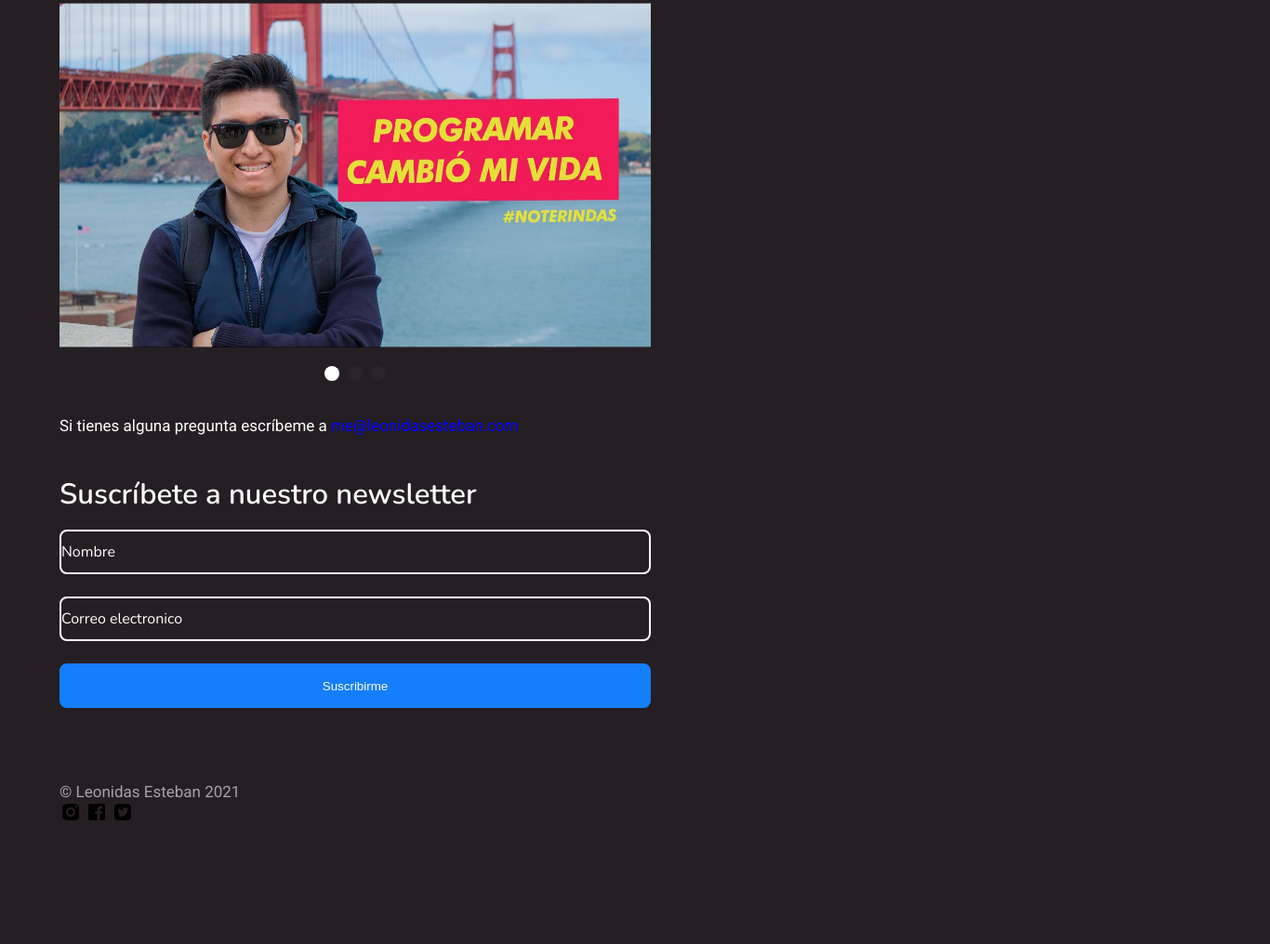
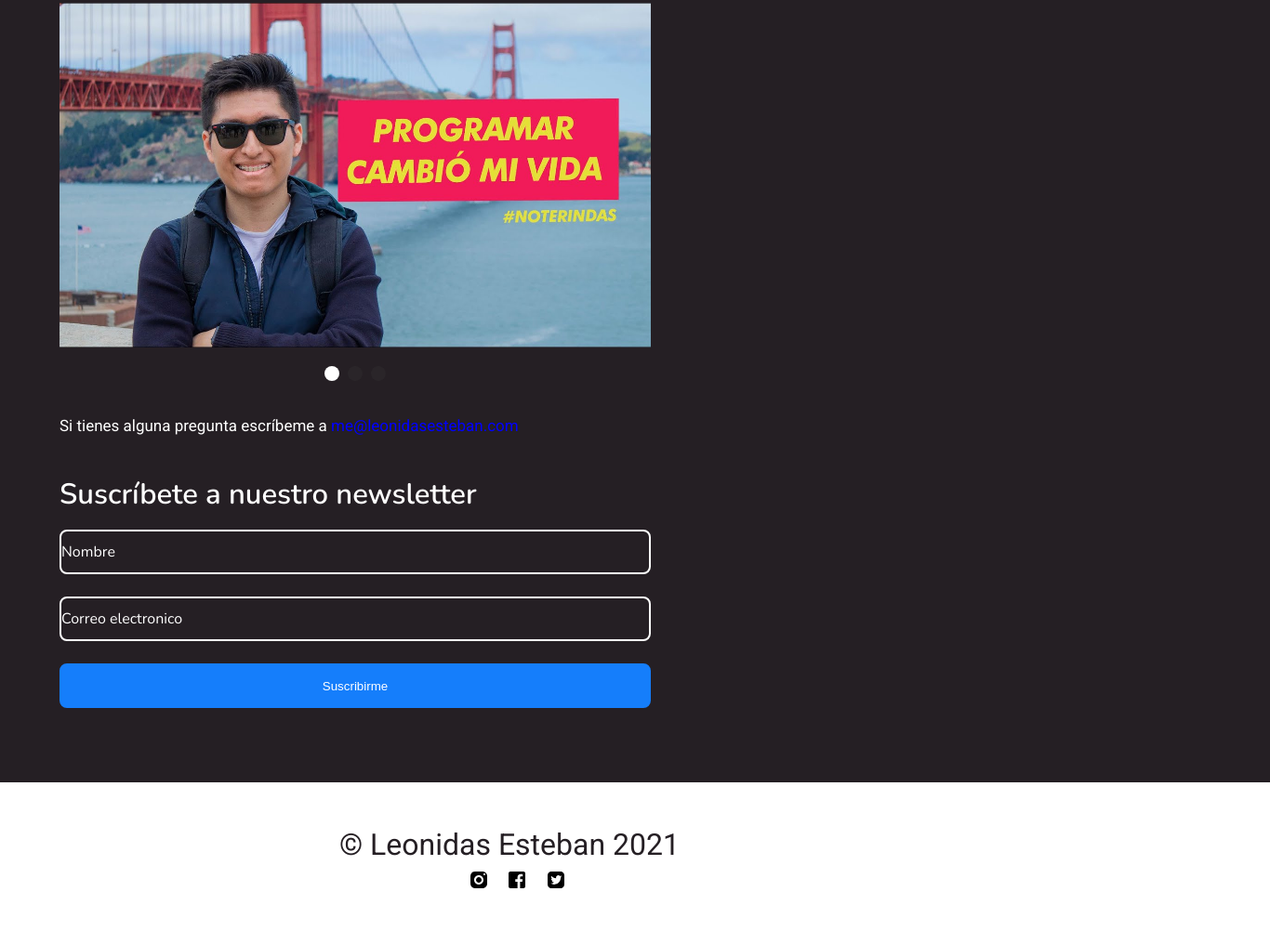
Before and after one commit to Romulo-Tolemaico/pagina-practica, a plain HTML site: page index.html in a window 1280 px wide. Shown: the part 5297-6313 px from the top of the page at 93% size, 1366 px wide, since content can reach past the window. Before the commit the page ends 6187 px from the top, so only its background shows below. Drawn offline with nearby package versions, Linux system fonts and the light colour scheme.

Commit message:
actualizando footer

```diff
--- a/css/styles.css
+++ b/css/styles.css
@@ -20,6 +20,7 @@ body{
 .conteiner{
     width: 90%;
     margin: auto;
+    margin-bottom: 80px;
 }
 
 .showcase{
@@ -208,6 +209,17 @@ p{
 .textdudas a{
     color: blue;
 }
+.textfooter{
+    width: 372px;
+    height: 44px;
+    font-style: normal;
+    font-weight: 400;
+    font-size: 32px;
+    line-height: 44px;
+    color: #251F24;
+    margin-bottom: 16px;
+
+}
 /*linea*/
 hr{
     margin-top: 40px;
@@ -290,6 +302,24 @@ input::placeholder{
     transform: translate(-50%, -50%);
     width: 16px;
     height: 16px;
+}
+.imgico1{
+    position: absolute;
+    left: 11%;
+    top: 50%;
+    transform: translate(-50%, -50%);
+}
+.imgico2{
+    position: absolute;
+    left: 50%;
+    top: 50%;
+    transform: translate(-50%, -50%);
+}
+.imgico3{
+    position: absolute;
+    left: 91%;
+    top: 50%;
+    transform: translate(-50%, -50%);
 }
 /*cajas*/
 div{
@@ -391,6 +421,25 @@ div{
     height: 16px;
     position: relative;
 }
-.divformulario{
-    margin-bottom: 80px;
+.divfooter{
+    position: absolute;
+    top: 50%;
+    left: 50%;
+    transform: translate(-50%, -50%);
+    position: relative;
 }
+.divicon{
+    width: 104px;
+    height: 24px;
+    position: absolute;
+    left: 30%;
+    transform: translate(-50%, -50%);
+    position: relative;
+}
+/*footer*/
+footer{
+    background: white;
+    width: 1366px;
+    height: 174px;
+    position: relative;
+}
--- a/index.html
+++ b/index.html
@@ -177,41 +177,16 @@
                 <input type="submit" value="Suscribirme">
             </form>
         </div>
-
-        <footer>
-            <p>© Leonidas Esteban 2021</p>
-                <div>
-                    <img src="ico/instagram-black.svg" alt="">
-                    <img src="ico/facebook-black.svg" alt="">
-                    <img src="ico/twitter-black.svg" alt="">
-                </div>
-        </footer>
     </div>
-    <!--
-
-
-
-        <div class="content-all">
-            <header></header>
-            <h4>VARIANTES DEL PROYECTO</h4>
-
-            <div>
-                <h1>Curso esencial de HTML y CSS</h1>
-                <p>Este es el inicio de tu carrera como Desarrollador Web, empezarás aprendiendo HTML y CSS para la creación de contenidos, en el nivel 2 aprenderás de componentes y en 3 sobre layouts.</p>
-            </div>
-            <hr>
-
-
-
-
-
-
-
-            <div class="footer">
-                <div>
-
+    <footer>
+            <div class="divfooter">
+                <p class="textfooter">© Leonidas Esteban 2021</p>
+                <div class="divicon">
+                    <img src="ico/instagram-black.svg" alt="instagram-black" class="imgico1">
+                    <img src="ico/facebook-black.svg" alt="facebook-black" class="imgico2">
+                    <img src="ico/twitter-black.svg" alt="twitter-black" class="imgico3">
                 </div>
             </div>
-        </div>-->
+    </footer>
 </body>
 </html>
```
Also changed, not shown: 1 other file.
